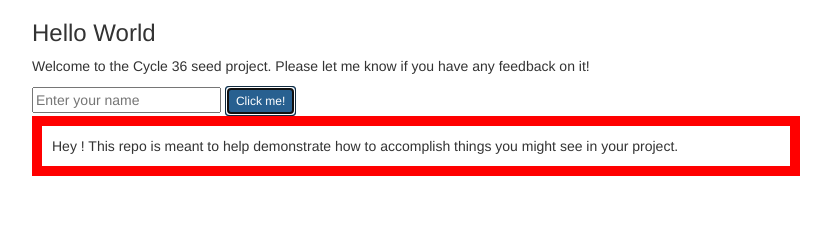
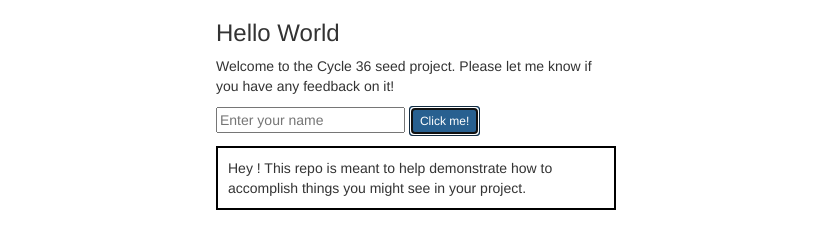
Before and after one commit to icstars/c37, a website: page frontend/html/helloworld.html in a window 1280 px wide. Both pictures are taken after a click on the button "Click me!". Shown: the whole page, without its empty margins (224-1055 px from the left). Drawn offline with nearby package versions, Linux system fonts and the light colour scheme.

Commit message:
Dan | Add trains.css

```diff
--- a/frontend/css/helloworld.css
+++ b/frontend/css/helloworld.css
@@ -1,10 +1,11 @@
 .content {
   margin: 0 auto;
-  width: 60%;
+  width: 400px;
 }
 
 #hiddenMessage {
   padding: 10px;
-  border: red 10px solid;
+  border: black 2px solid;
   display: none;
+  margin-top: 10px
 }
--- /dev/null
+++ b/frontend/css/trains.css
@@ -0,0 +1,4 @@
+.content {
+  margin: 0 auto;
+  width: 600px;
+}
```
Also changed, not shown: frontend/html/trains.html (+1 -1 lines).
